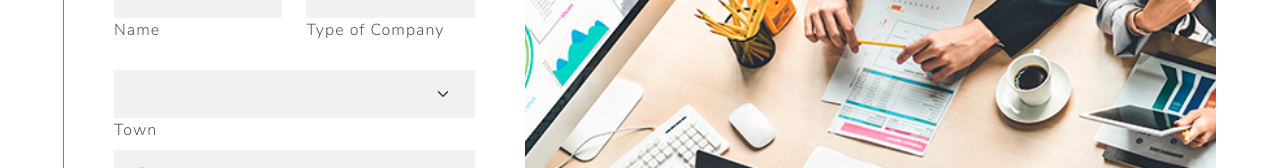
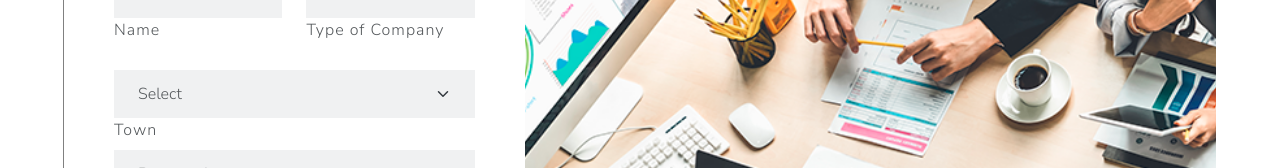
Before and after one commit to fdiaz-2017264/SucursalesEmpresas, an Angular app in the folder SucursalesFront/: page /register in a window 1280 px wide. Shown: the part 273-441 px from the top of the page. Built offline with nearby package versions, Linux system fonts and the light colour scheme.

Commit message:
Se arreglo el select del register town

```diff
--- a/SucursalesFront/src/app/components/register/register.component.html
+++ b/SucursalesFront/src/app/components/register/register.component.html
@@ -39,42 +39,11 @@
 
 
     <select [(ngModel)]="company.town" name="town" type="text" #town="ngModel" class="form-select" aria-label="Default select example">
-      <option>Alta Verapaz</option>
-      <option>Baja Verapaz.</option>
-      <option>Chiquimula</option>
-      <option>Petén</option>
-      <option>El Progreso</option>
-      <option>El Quiché</option>
-      <option>Escuintla</option>
-      <option>Guatemala</option>
-      <option>Izabal</option>
-      <option>Jalapa</option>
-      <option>Jutiapa</option>
-      <option>Quetzaltenango</option>
-
-      <option>Retalhuleu</option>
-      <option>Sacatepéquez</option>
-      <option>San Marcos</option>
-      <option>Santa Rosa</option>
-      <option>San Marcos</option>
-      <option>Solola</option>
-      <option>Totonicapán.</option>
-      <option>Zacapa</option>
+      <option value="" disabled>Select</option>
+       <option *ngFor="let town of towns" >{{town}}</option>
     </select>
-    <label class="form-label">Town</label>
+        <label class="form-label">Town</label>
     <br>
-
-
-
-
-
-
-
-
-
-
-
-
 
     <div class="form-outline mb-2">
       <span *ngIf="!password.valid && password.touched" style="color: rgb(247, 126, 40);">
--- a/SucursalesFront/src/app/components/register/register.component.ts
+++ b/SucursalesFront/src/app/components/register/register.component.ts
@@ -12,7 +12,27 @@ import Swal from 'sweetalert2';
 })
 export class RegisterComponent implements OnInit {
   company: CompanyModel;
-
+  towns: any[] = [
+    'Alta Verapaz',
+    'Baja Verapaz',
+    'Chiquimula',
+    'Peten',
+    'El Progreso',
+    'Quiché',
+    'Escuintla',
+    'Guatemala',
+    'Izabal',
+    'Jalapa',
+    'Jutiapa',
+    'Quetzaltenango',
+    'Retalhuleu',
+    'Sacatepéquez',
+    'San Marcos',
+    'Santa Rosa',
+    'Solola',
+    'Totonicapán',
+    'Zacapa',
+  ];
 
   constructor(
     private comanyRest: CompanyRestService,
@@ -25,6 +45,8 @@ export class RegisterComponent implements OnInit {
 
   ngOnInit(): void {
   }
+
+
 
 /*-----------------------Register Terminado----------------*/
 register(registerForm:any){
```
